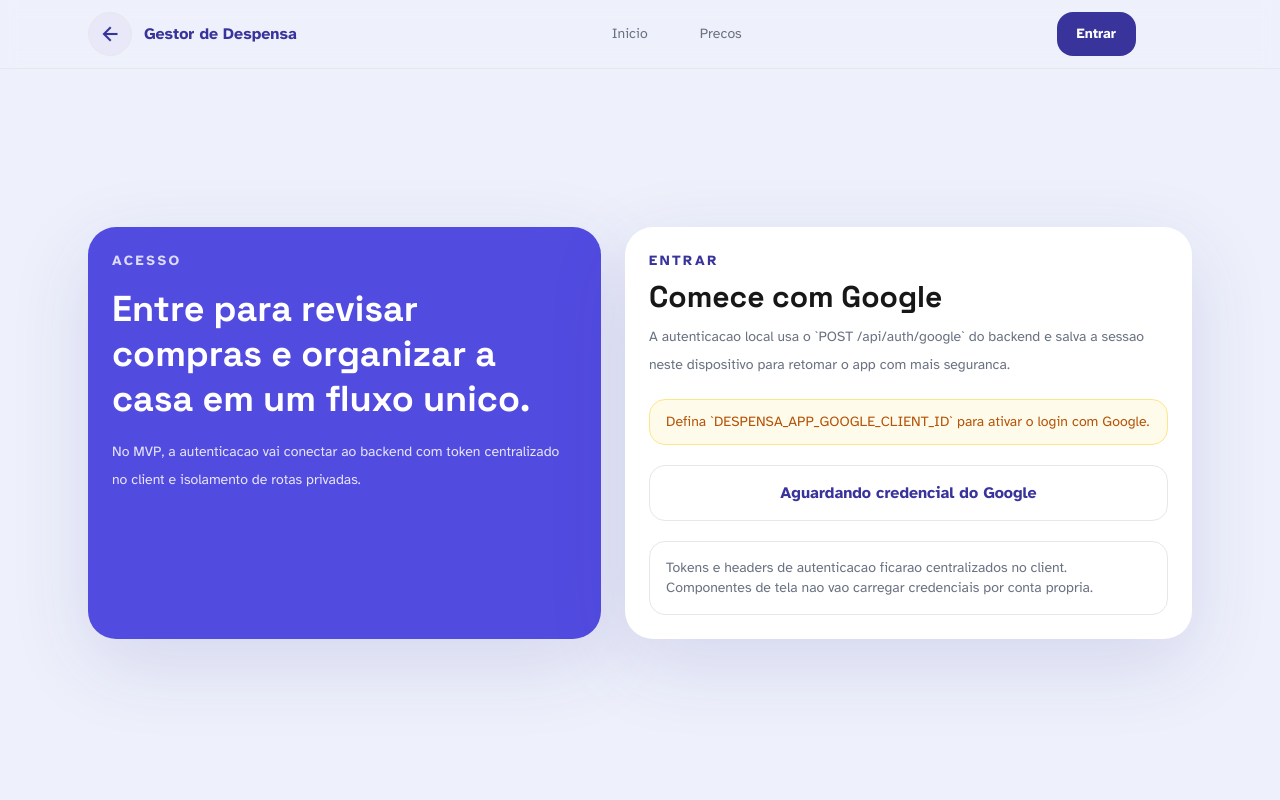
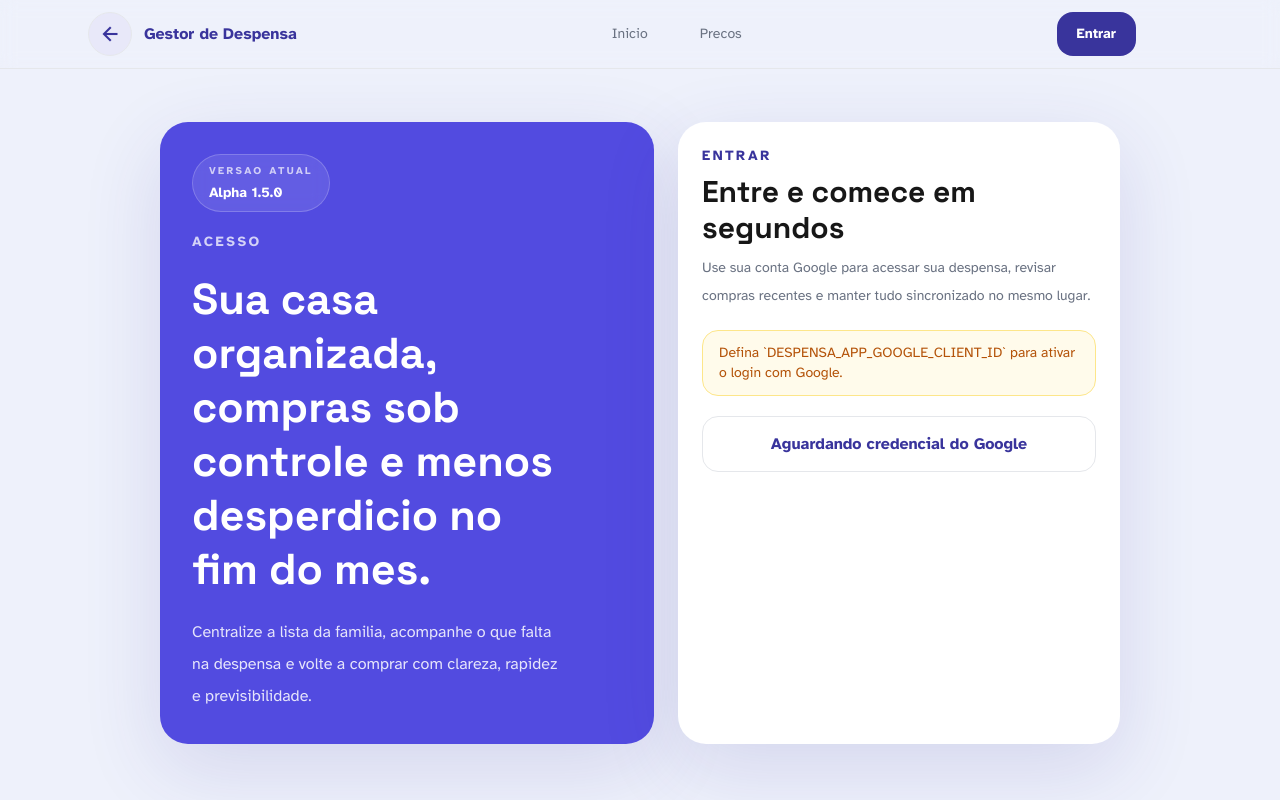
Before and after one commit to joaomidowz/despensa-web-app, a React (Vite) app: page /auth in a window 1280 px wide. Built offline with nearby package versions, Linux system fonts and the light colour scheme.

Commit message:
Integrate auth layout and release badge metadata

```diff
--- a/package.json
+++ b/package.json
@@ -2,6 +2,7 @@
   "name": "gestor-despensa-frontend",
   "private": true,
   "version": "0.1.0",
+  "appReleaseLabel": "Alpha 1.5.0",
   "type": "module",
   "scripts": {
     "dev": "vite",
--- /dev/null
+++ b/src/config/appVersion.ts
@@ -0,0 +1,11 @@
+import packageJson from "../../package.json";
+
+type FrontendPackageMeta = {
+  version: string;
+  appReleaseLabel?: string;
+};
+
+const packageMeta = packageJson as FrontendPackageMeta;
+
+export const APP_RELEASE_LABEL =
+  import.meta.env.VITE_APP_RELEASE_LABEL?.trim() || packageMeta.appReleaseLabel || packageMeta.version;
--- a/src/features/auth/AuthPage.tsx
+++ b/src/features/auth/AuthPage.tsx
@@ -6,6 +6,7 @@
 import { Button } from "../../components/ui/Button";
 import { SectionCard } from "../../components/ui/SectionCard";
 import { apiClient, ApiClientError } from "../../lib/api/apiClient";
+import { APP_RELEASE_LABEL } from "../../config/appVersion";
 import { loadPendingInviteToken } from "../../lib/households/invite";
 
 type AuthResponse = {
@@ -56,33 +57,41 @@
   }
 
   return (
-    <main className="mx-auto flex min-h-[calc(100vh-72px)] max-w-6xl items-center px-4 py-8 sm:px-6">
-      <div className="grid w-full gap-6 lg:grid-cols-[0.95fr_1.05fr]">
-        <SectionCard className="bg-primary text-white">
-          <div className="space-y-4">
-            <p className="text-sm font-semibold uppercase tracking-[0.18em] text-white/80">
+    <main className="mx-auto flex min-h-[calc(100vh-72px)] w-full max-w-5xl items-center px-4 py-8 sm:px-6 lg:px-8">
+      <div className="grid w-full gap-6 lg:grid-cols-[minmax(0,0.95fr)_minmax(22rem,0.85fr)] lg:items-stretch">
+        <SectionCard className="bg-primary text-white lg:min-h-[24rem] lg:px-8 lg:py-8">
+          <div className="space-y-5">
+            <div className="hidden lg:flex">
+              <div className="rounded-full border border-white/20 bg-white/10 px-4 py-2 text-left backdrop-blur">
+                <p className="text-[0.65rem] font-semibold uppercase tracking-[0.22em] text-white/70">
+                  Versao atual
+                </p>
+                <p className="mt-1 text-sm font-semibold text-white">{APP_RELEASE_LABEL}</p>
+              </div>
+            </div>
+            <p className="text-sm font-semibold uppercase tracking-[0.18em] text-white/75">
               Acesso
             </p>
-            <h1 className="text-4xl font-bold leading-tight">
-              Entre para revisar compras e organizar a casa em um fluxo unico.
+            <h1 className="max-w-[24rem] text-4xl font-bold leading-tight lg:text-[2.7rem]">
+              Sua casa organizada, compras sob controle e menos desperdicio no fim do mes.
             </h1>
-            <p className="text-sm leading-7 text-white/85">
-              No MVP, a autenticacao vai conectar ao backend com token centralizado no client e
-              isolamento de rotas privadas.
+            <p className="max-w-[23rem] text-base leading-8 text-white/85">
+              Centralize a lista da familia, acompanhe o que falta na despensa e volte a comprar
+              com clareza, rapidez e previsibilidade.
             </p>
           </div>
         </SectionCard>
 
-        <SectionCard>
+        <SectionCard className="lg:max-w-[34rem]">
           <div className="space-y-5">
             <div className="space-y-2">
               <p className="text-sm font-semibold uppercase tracking-[0.18em] text-tertiary">
                 Entrar
               </p>
-              <h2 className="text-3xl font-bold">Comece com Google</h2>
+              <h2 className="text-3xl font-bold">Entre e comece em segundos</h2>
               <p className="text-sm leading-7 text-muted">
-                A autenticacao local usa o `POST /api/auth/google` do backend e salva a sessao
-                neste dispositivo para retomar o app com mais seguranca.
+                Use sua conta Google para acessar sua despensa, revisar compras recentes e manter
+                tudo sincronizado no mesmo lugar.
               </p>
             </div>
 
@@ -92,15 +101,10 @@
               Aguardando credencial do Google
             </Button>
 
-            <div className="rounded-2xl border border-border/15 bg-secondary/70 p-4 text-sm text-muted">
-              Tokens e headers de autenticacao ficarao centralizados no client. Componentes de tela
-              nao vao carregar credenciais por conta propria.
-            </div>
-
             {pendingInviteToken ? (
               <div className="rounded-2xl border border-primary/15 bg-primary/5 p-4 text-sm text-muted">
-                Um convite pendente foi detectado nesta sessao. Depois do login, o app vai levar
-                voce para concluir a entrada na household com o codigo <strong>{pendingInviteToken}</strong>.
+                Ha um convite aguardando voce. Depois do login, vamos concluir a entrada na casa com
+                o codigo <strong>{pendingInviteToken}</strong>.
               </div>
             ) : null}
           </div>
```
